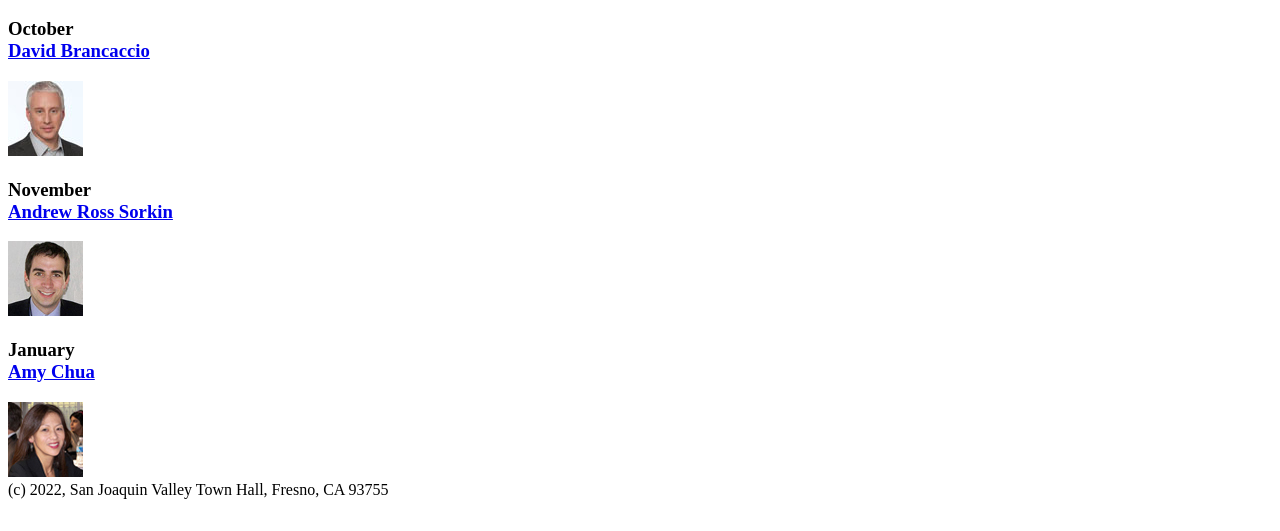
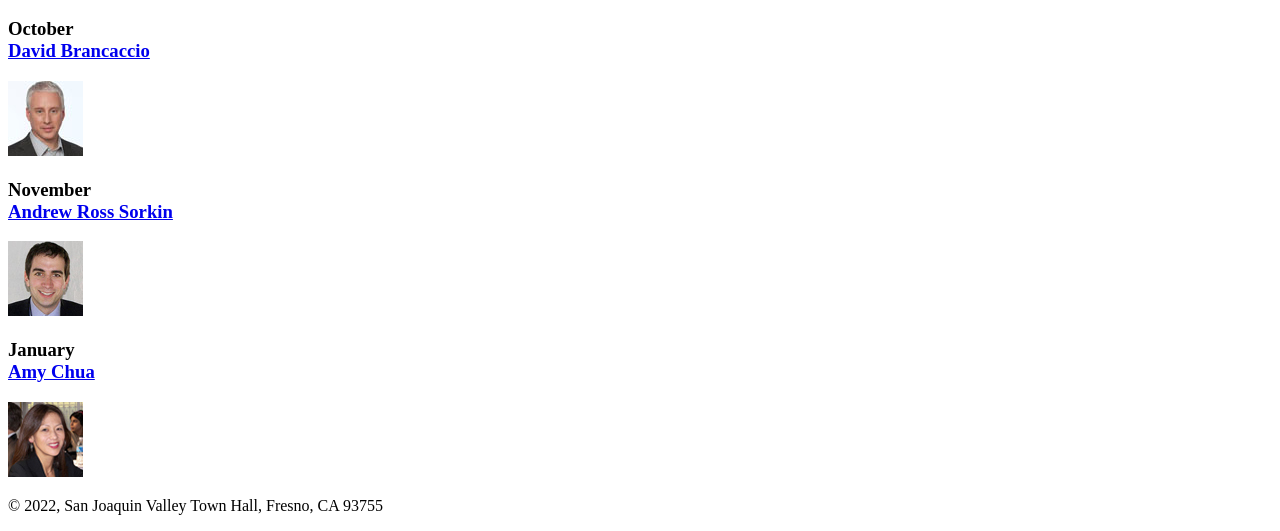
Before and after one commit to rmrfiftynine/A05, a plain HTML site: page index.html in a window 1280 px wide. Shown: the part 500-1031 px from the top of the page. Before the commit the page ends 1007 px from the top, so only its background shows below. Drawn offline with Linux system fonts and the light colour scheme.

Commit message:
copyright

```diff
--- a/index.html
+++ b/index.html
@@ -42,7 +42,7 @@
 
 	</main>
 	<footer>
-		(c) 2022, San Joaquin Valley Town Hall, Fresno, CA 93755
+		<p> &copy; 2022, San Joaquin Valley Town Hall, Fresno, CA 93755</p>
 	</footer>
 </body>
 </html>
```
